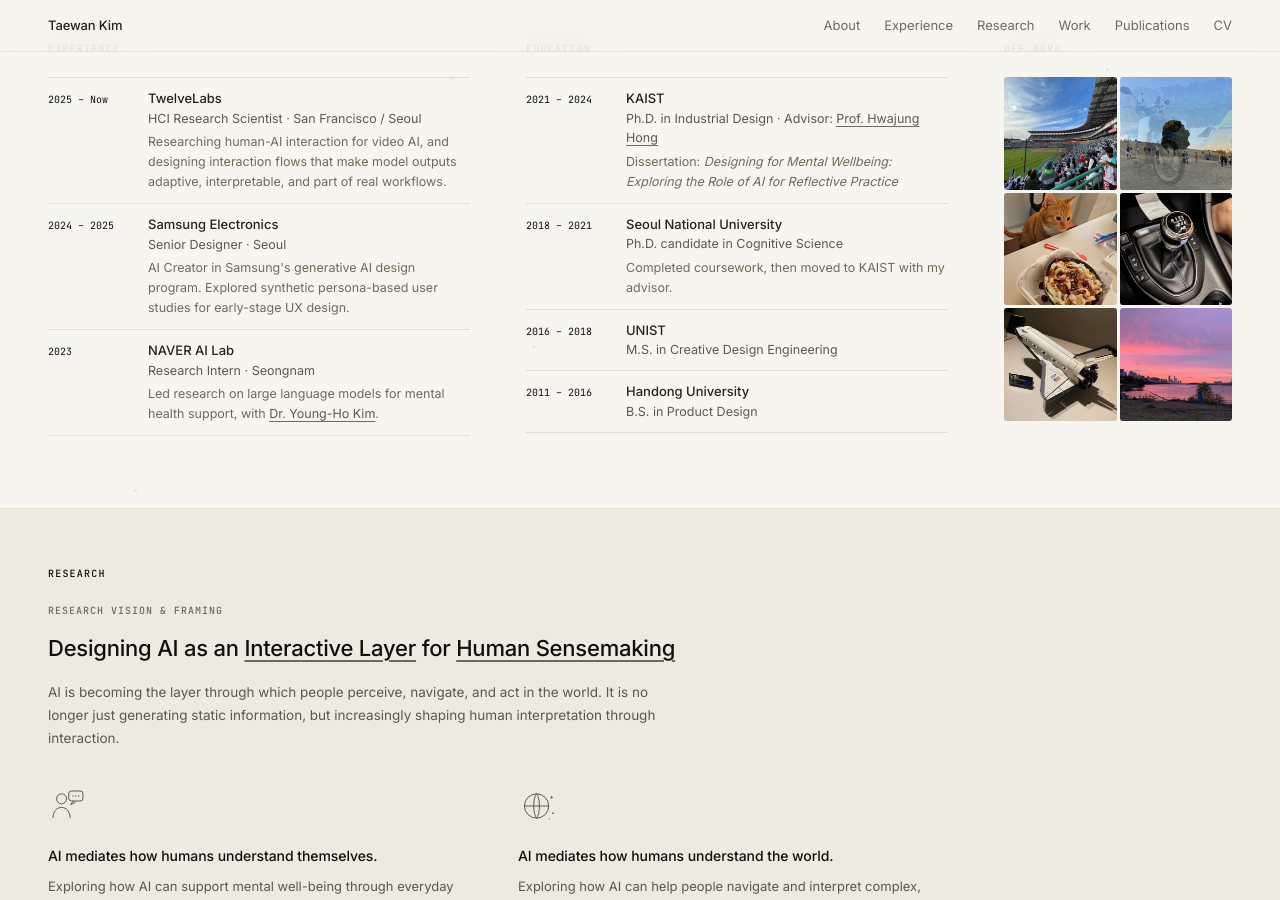
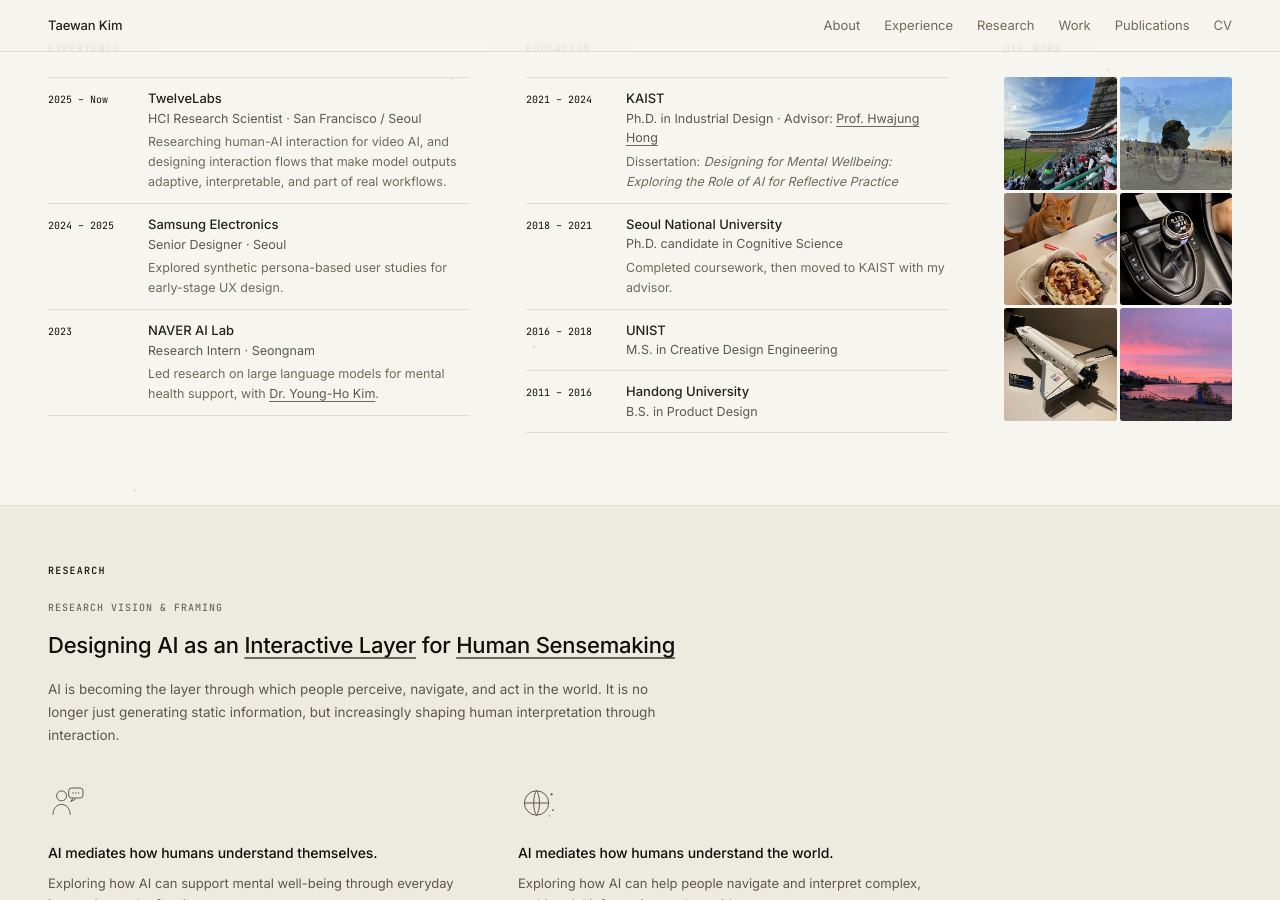
Before and after one commit to Taewan-HCI/Kim.Taewan, a Jekyll site: the page built from index.html, in a window 1280 px wide and 900 px high, scrolled down 590 px. Built offline with Jekyll 4.4.1, drawn with Linux system fonts in a browser that asks for light colours.

Commit message:
Update job description in index.html
Removed the phrase 'AI Creator in Samsung's generative AI design program.' from the description.

```diff
--- a/index.html
+++ b/index.html
@@ -176,7 +176,7 @@
                     <div>
                         <p class="tl-title">Samsung Electronics</p>
                         <p class="tl-role">Senior Designer · Seoul</p>
-                        <p class="tl-desc">AI Creator in Samsung's generative AI design program. Explored synthetic persona-based user studies for early-stage UX design.</p>
+                        <p class="tl-desc">Explored synthetic persona-based user studies for early-stage UX design.</p>
                     </div>
                 </li>
                 <li class="tl-item">
```
